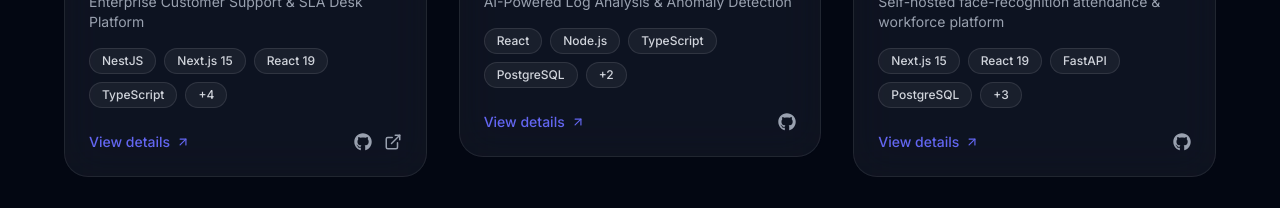
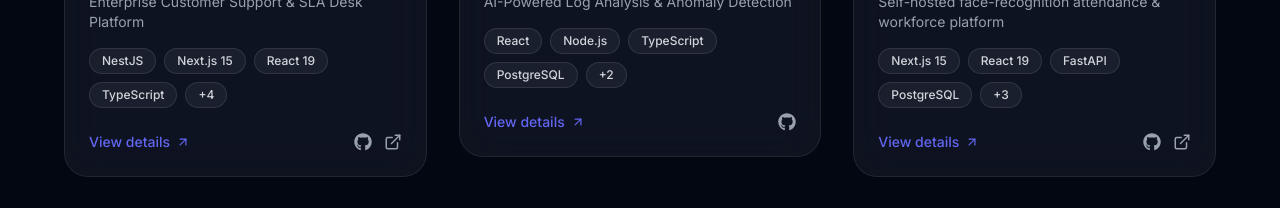
Before and after one commit to aayush-arya/aayush-portfolio, a React (Vite) app: page / in a window 1280 px wide. Shown: the part 4120-4328 px from the top of the page. Built offline with nearby package versions, Linux system fonts and the light colour scheme.

Commit message:
Add live demo link for Smart Attendance AI project card

```diff
--- a/src/data/profile.ts
+++ b/src/data/profile.ts
@@ -258,6 +258,7 @@ export const projects: Project[] = [
     tech: ['Next.js 15', 'React 19', 'FastAPI', 'PostgreSQL', 'pgvector', 'InsightFace', 'Docker'],
     gradient: 'from-emerald-500 via-teal-500 to-cyan-600',
     github: 'https://github.com/aayush-arya/smart-attendance-ai',
+    demo: 'https://smart-attendance-ai-swart.vercel.app/',
     featured: true,
   },
   {
```
